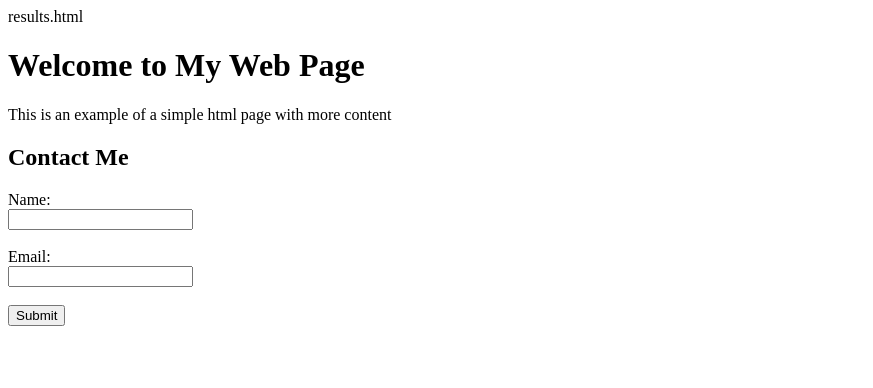
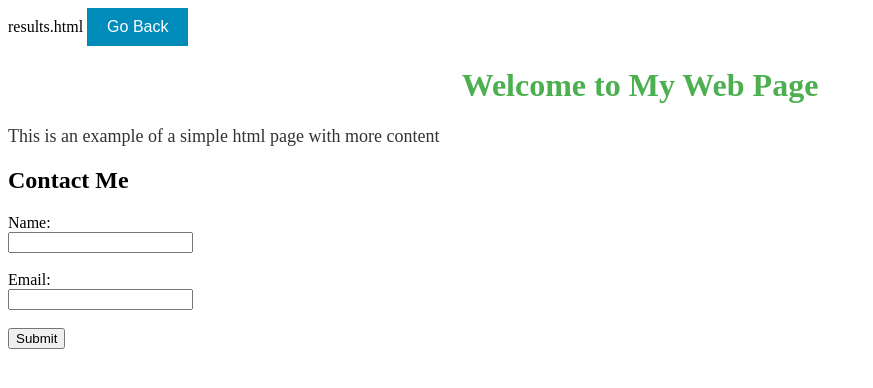
Before and after one commit to nita9801/PeakeFit, a plain HTML site: page results.html in a window 1280 px wide. Shown: the whole page, without its empty margins (0-873 px from the left). Drawn offline with Linux system fonts and the light colour scheme.

Commit message:
git Merge github.com:nita9801/PeakeFit into project1

```diff
--- a/main.js
+++ b/main.js
@@ -48,4 +48,4 @@ document.addEventListener('DOMContentLoaded', function() {
                 localStorage.setItem('target', this.textContent);
             });
         });
-        });
+    });
--- a/results.html
+++ b/results.html
@@ -2,6 +2,9 @@ results.html<!DOCTYPE html>
 <html>
     <head>
         <title>MY First Web Page</title>
+        <button id="backButton" class="btn">Go Back</button>
+      <!-- <button id="theme-toggle">Toggle Dark/Light Mode</button> -->
+       <link rel="stylesheet" href="results.css">
     </head>
     <body>
         <h1>Welcome to My Web Page</h1>
@@ -18,6 +21,7 @@ results.html<!DOCTYPE html>
     name="email"><br><br>
 
     <input type="submit" value="Submit">
-        </form>
+    </form>
     </body>
+
 </html>
```
Also changed, not shown: index.html (+1 -1 lines), stylesheet.css (line endings or trailing spaces).
